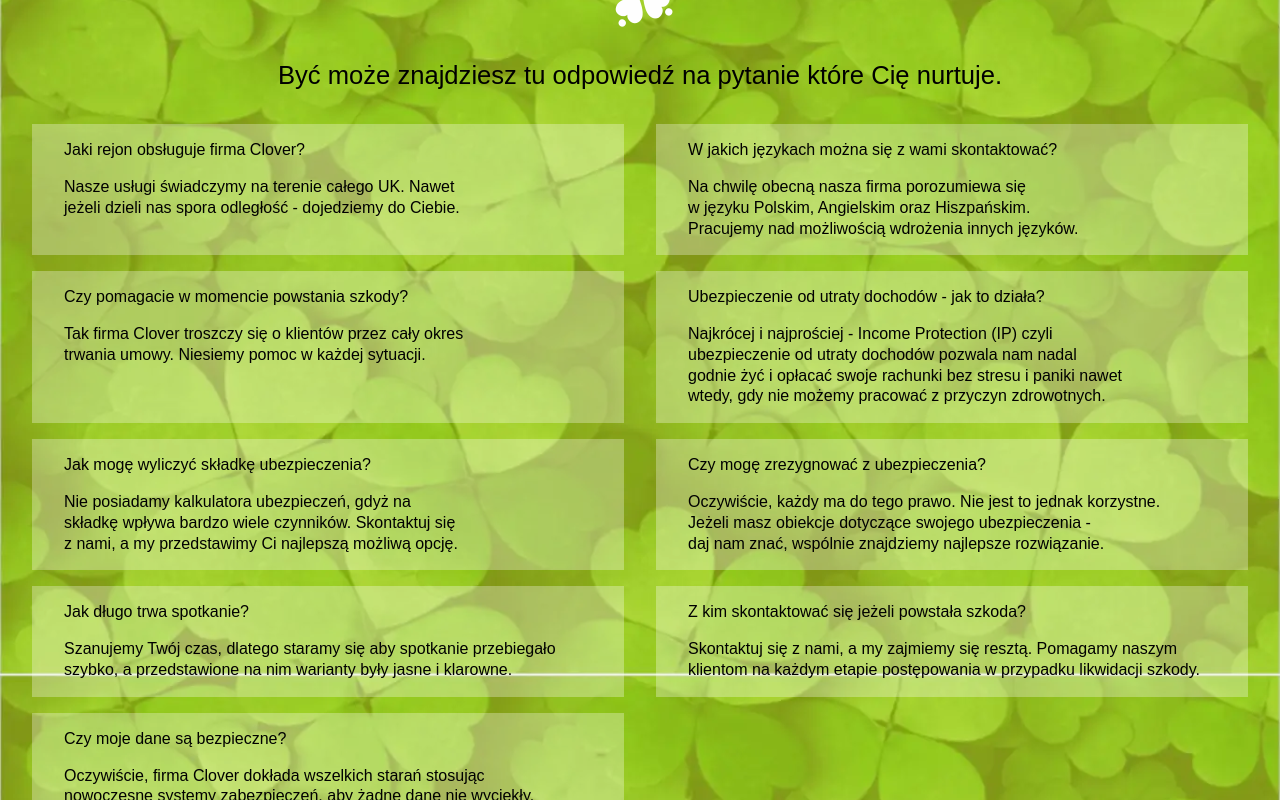
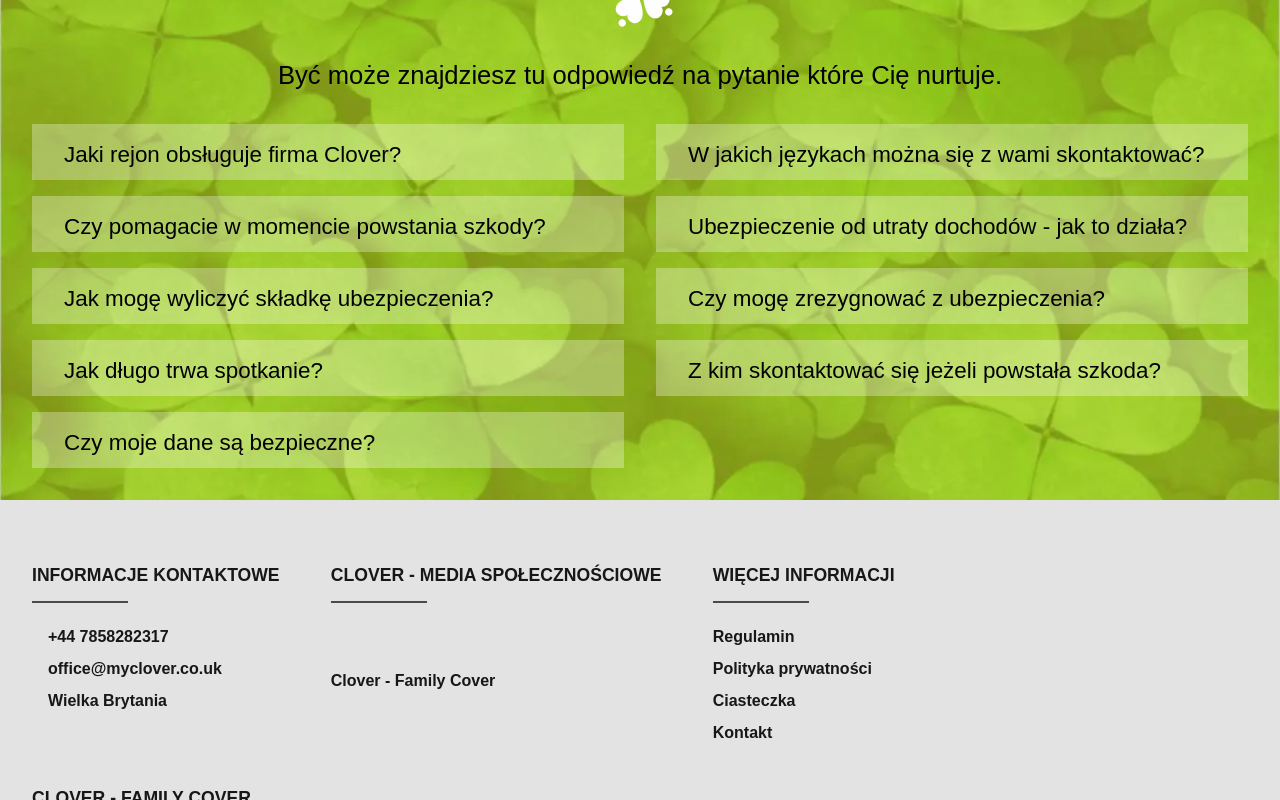
Before and after one commit to TZ-fn/MyClover, a React (Vite) app: page /about in a window 1280 px wide. Shown: the part 1500-2300 px from the top of the page. Built offline with nearby package versions, Linux system fonts and the light colour scheme; some icons are missing; a web font is replaced by a local one.

Commit message:
feat: add an animation and more styling

```diff
--- a/src/components/FAQ/FAQ.module.scss
+++ b/src/components/FAQ/FAQ.module.scss
@@ -29,7 +29,7 @@
 .questions {
   display: flex;
   align-items: center;
-  justify-content: center;
+  justify-content: flex-start;
   flex-direction: row;
   flex-wrap: wrap;
   gap: 1rem 2rem;
--- a/src/components/FAQ/Question/Question.module.scss
+++ b/src/components/FAQ/Question/Question.module.scss
@@ -2,17 +2,28 @@
   background-color: hsla(0, 0%, 100%, 0.3);
   padding: 1rem 2rem;
   max-width: calc(50% - 1rem);
-  align-self: stretch;
+  align-self: flex-start;
+  max-height: 3.5rem;
+  overflow: hidden;
+  cursor: pointer;
+  transition: all 0.4s ease-in-out;
 
   &:last-child {
     margin-right: auto;
+  }
+
+  &:hover {
+    max-height: 15rem;
   }
 }
 
 .question {
   font-family: "AlegreyaSans", sans-serif;
+  font-size: clamp(1.1rem, 2vw, 1.4rem);
   margin-bottom: 1rem;
 }
 .answer {
   font-family: "Cabin", sans-serif;
+  font-weight: 600;
+  font-size: clamp(0.9rem, 2vw, 1.1rem);
 }
```
